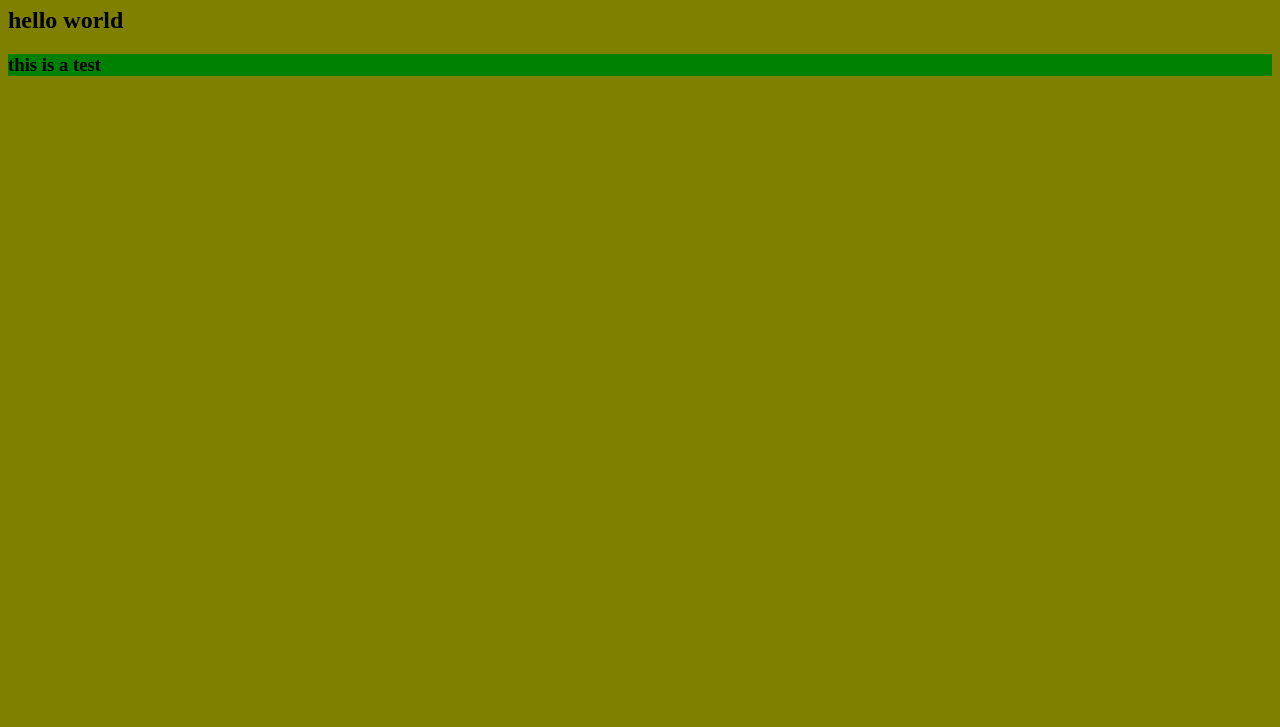
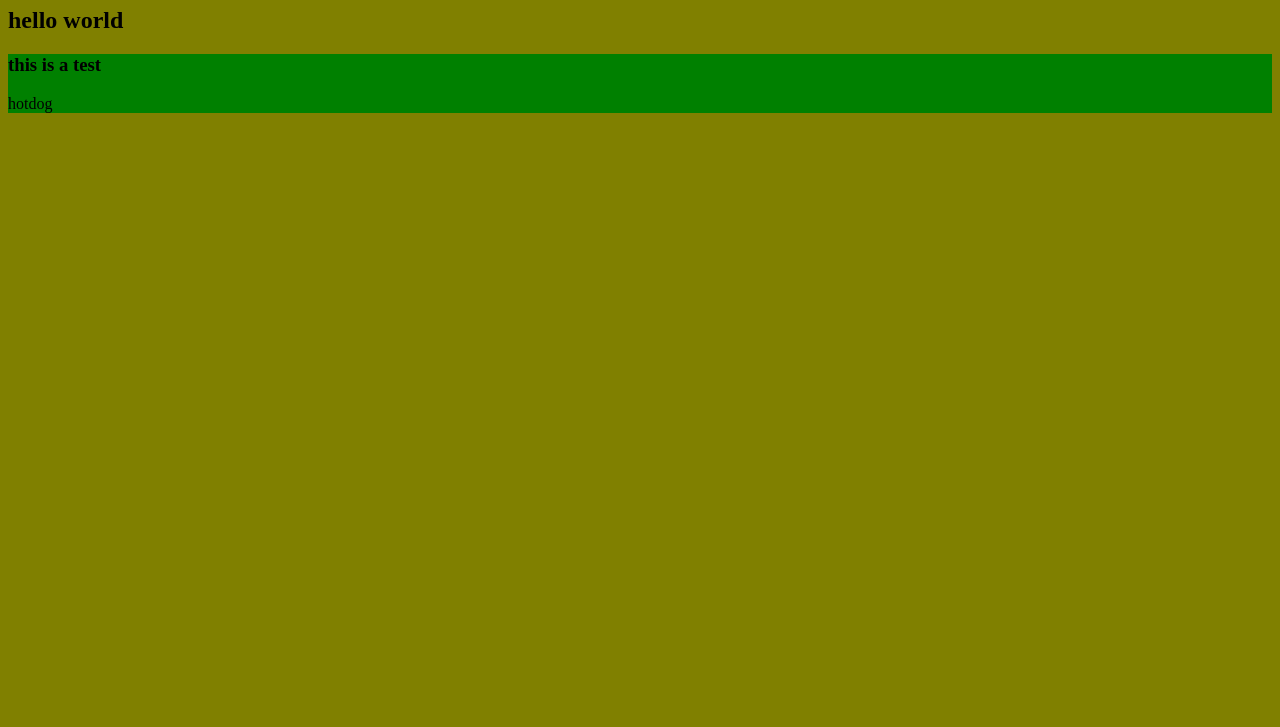
Before and after one commit to mrorange159/javascripttesting, a plain HTML site: page index.html in a window 1280 px wide. Shown: the part 73-800 px from the top of the page. Drawn offline with Linux system fonts and the light colour scheme.

Commit message:
added hotdog text

```diff
--- a/index.html
+++ b/index.html
@@ -13,6 +13,7 @@
     <h2> hello world</h2>
     <div class="test">
         <h3> this is a test </h3>
+        <p> hotdog</p>
     </div>
 </body>
 </html>
```
